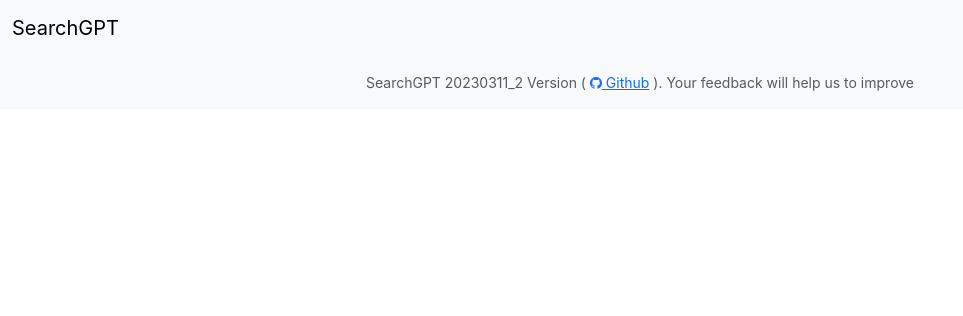
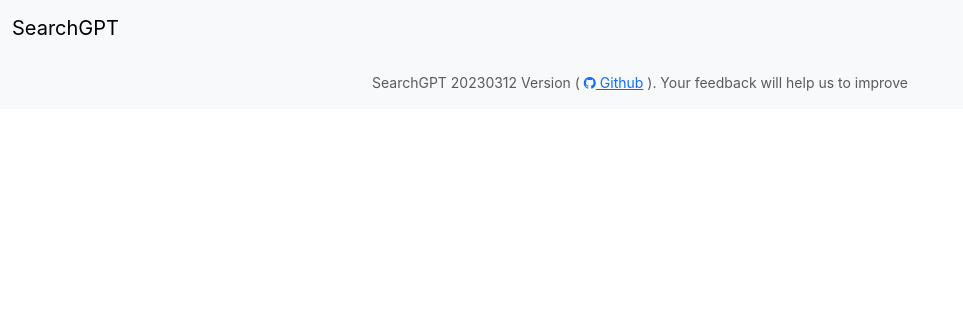
Before and after one commit to michaelthwan/searchGPT, a Python web app: template src/website/templates/base.html in a window 1280 px wide. Shown: the top 316 px of the page, without its empty margins (0-963 px from the left). Run offline with Jinja, Linux system fonts and the light colour scheme; the template is opened without the code that fills it, so the values that code supplies are empty; some libraries are stand-ins or nearby versions.

Commit message:
update ver

```diff
--- a/src/website/templates/base.html
+++ b/src/website/templates/base.html
@@ -30,7 +30,7 @@
     <div class="container text-center">
         <div class="row">
             <div class="col-lg-12">
-                <p class="text-muted small mb-0">SearchGPT 20230311_2 Version (
+                <p class="text-muted small mb-0">SearchGPT 20230312 Version (
                     <a href="https://github.com/michaelthwan/searchGPT"><i class="fa fa-github"></i> Github</a>
                     ). Your feedback will help us to improve</p>
             </div>
```
